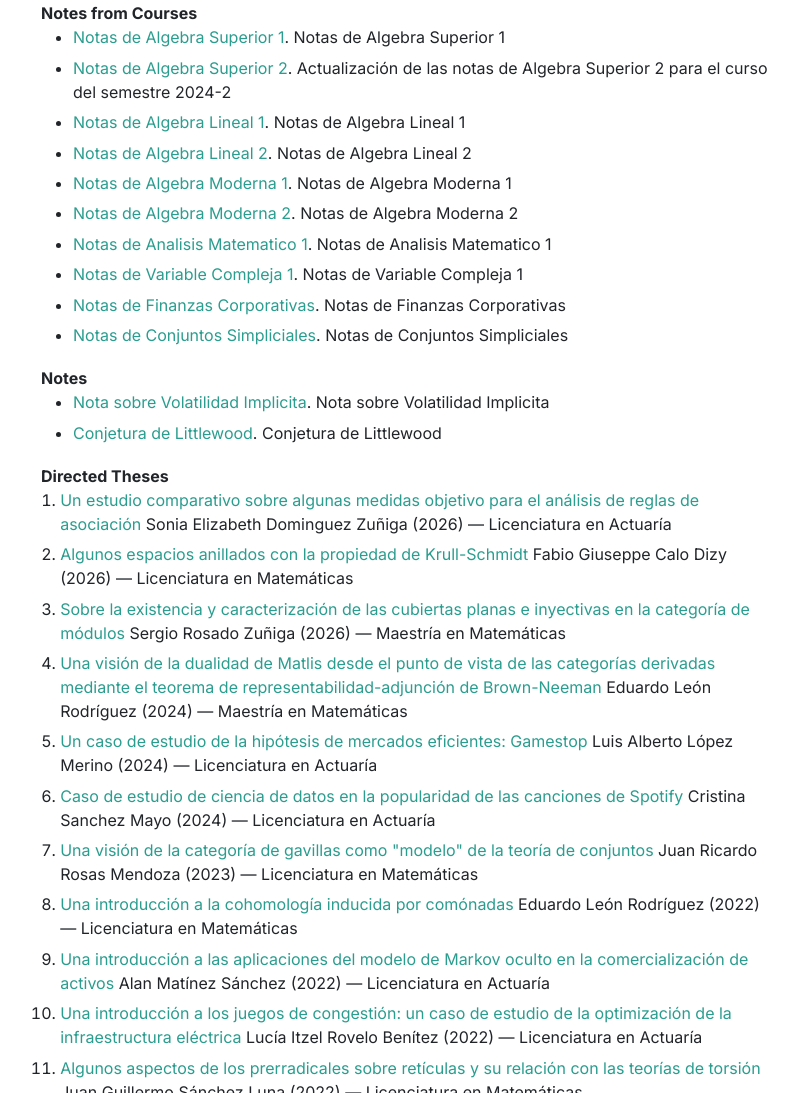
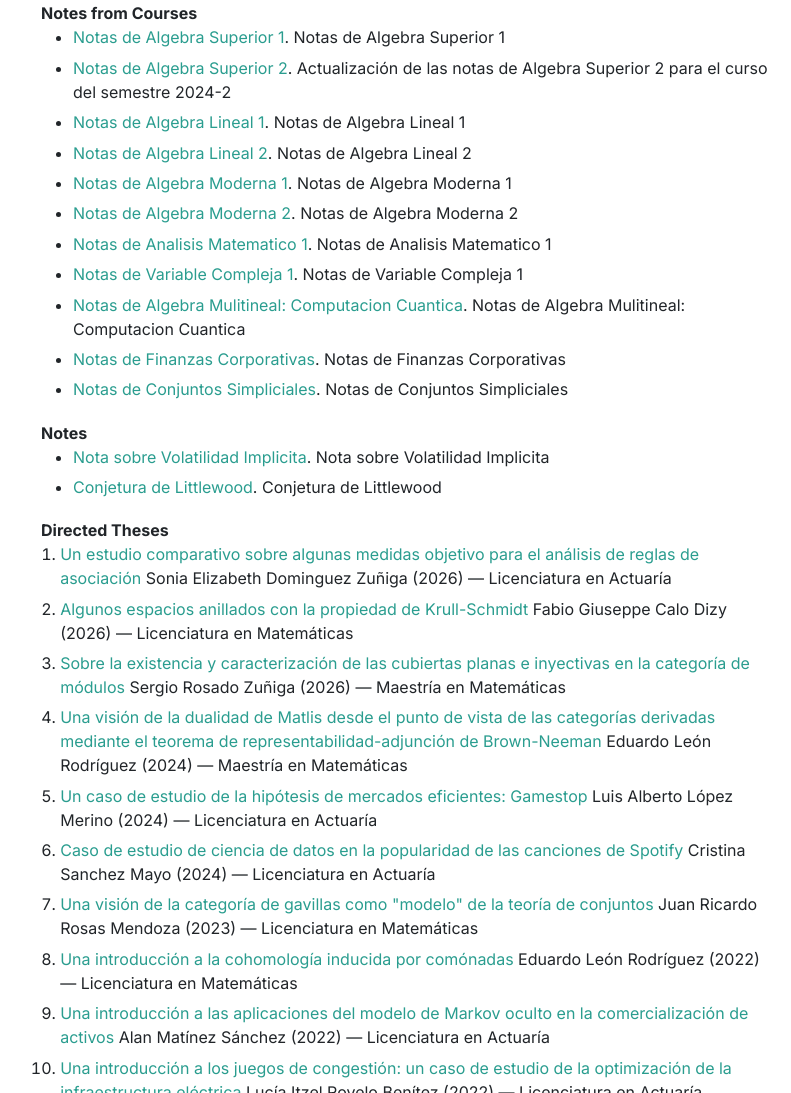
Before and after one commit to fmurphymx/fmurphymx.github.io, a plain HTML site: page index.html in a window 1280 px wide. Shown: the part 1605-2698 px from the top of the page, without its empty margins (41-832 px from the left). Drawn offline with nearby package versions, Linux system fonts and the light colour scheme.

Commit message:
Update index.html

```diff
--- a/index.html
+++ b/index.html
@@ -412,6 +412,7 @@
         <li class="paper"><a href="https://github.com/fmurphymx/fmurphymx.github.io/raw/main/Libros/AM2.pdf">Notas de Algebra Moderna 2</a>. Notas de Algebra Moderna 2</li>
         <li class="paper"><a href="https://github.com/fmurphymx/fmurphymx.github.io/raw/main/Libros/AMat1.pdf">Notas de Analisis Matematico 1</a>. Notas de Analisis Matematico 1</li>
         <li class="paper"><a href="https://github.com/fmurphymx/fmurphymx.github.io/raw/main/Libros/VC.pdf">Notas de Variable Compleja 1</a>. Notas de Variable Compleja 1</li>
+        <li class="paper"><a href="https://github.com/fmurphymx/fmurphymx.github.io/raw/main/Libros/AMulti.pdf">Notas de Algebra Mulitineal: Computacion Cuantica</a>. Notas de Algebra Mulitineal: Computacion Cuantica</li>
         <li class="paper"><a href="https://github.com/fmurphymx/fmurphymx.github.io/raw/main/Libros/FC.pdf">Notas de Finanzas Corporativas</a>. Notas de Finanzas Corporativas</li>
         <li class="paper"><a href="https://github.com/fmurphymx/fmurphymx.github.io/raw/main/Libros/CS.pdf">Notas de Conjuntos Simpliciales</a>. Notas de Conjuntos Simpliciales</li>
       </ul>
```
